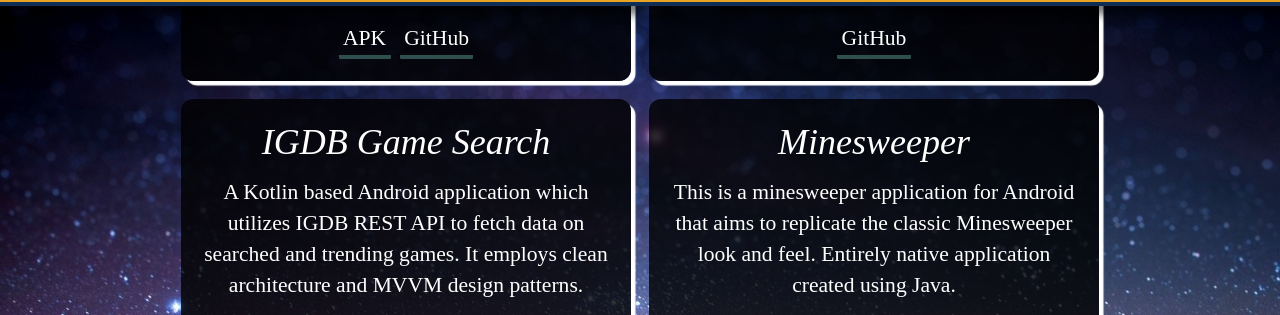
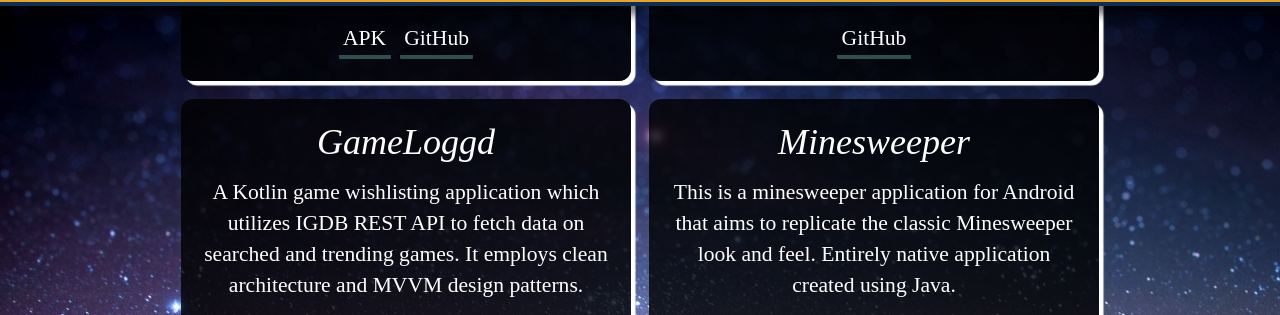
Before and after one commit to jrecinos98/jrecinos98.github.io, a Jekyll site: the page built from html/programming.html, in a window 1280 px wide and 900 px high, scrolled down 673 px, cut to the strip 138-453 px from the top of the window. Built offline with Jekyll 4.4.1, drawn with Linux system fonts in a browser that asks for light colours; some web fonts are replaced.

```diff
--- a/_data/featured_programming.yml
+++ b/_data/featured_programming.yml
@@ -13,13 +13,13 @@
   repository:  "https://github.com/jrecinos98/GauchoRides"
   video:       "https://www.youtube.com/embed/bXdifCvLfNc"
 
-- title:       "IGDB Game Search"
-  description: "A Kotlin based Android application which utilizes IGDB REST API to
+- title:       "GameLoggd"
+  description: "A Kotlin game wishlisting application which utilizes IGDB REST API to
                 fetch data on searched and trending games. It employs clean architecture
                 and MVVM design patterns."
   video:       "https://www.youtube.com/embed/MhFahMgwvr0"
   apk:         "/assets/application/IGDB-Search-debug.apk"
-  repository:  "https://github.com/jrecinos98/kippo_challenge"
+  repository:  "https://github.com/jrecinos98/GameLoggd"
 
 - title:       "Minesweeper"
   description: "This is a minesweeper application for Android that aims to replicate
```
Also changed, not shown: 1 other file.
